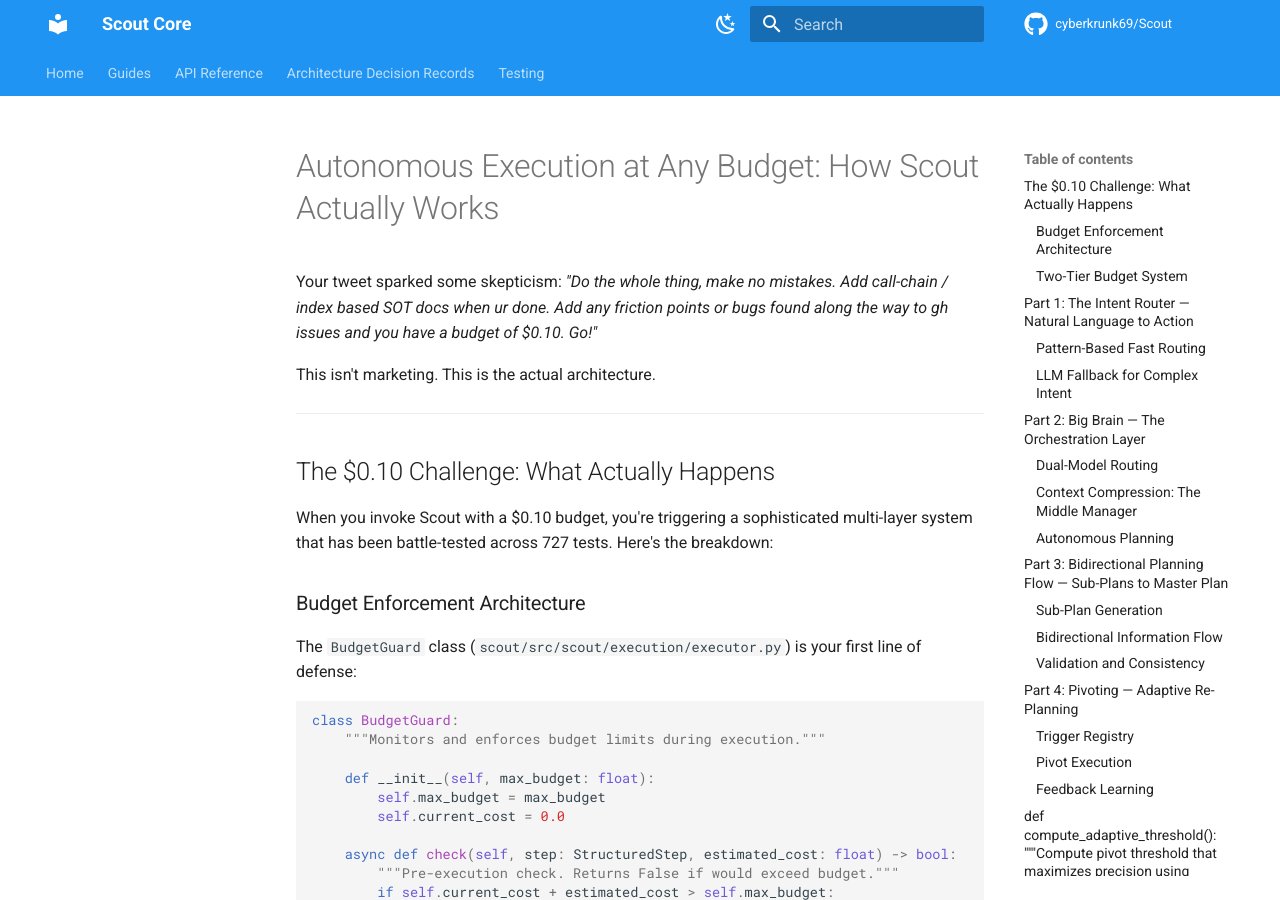
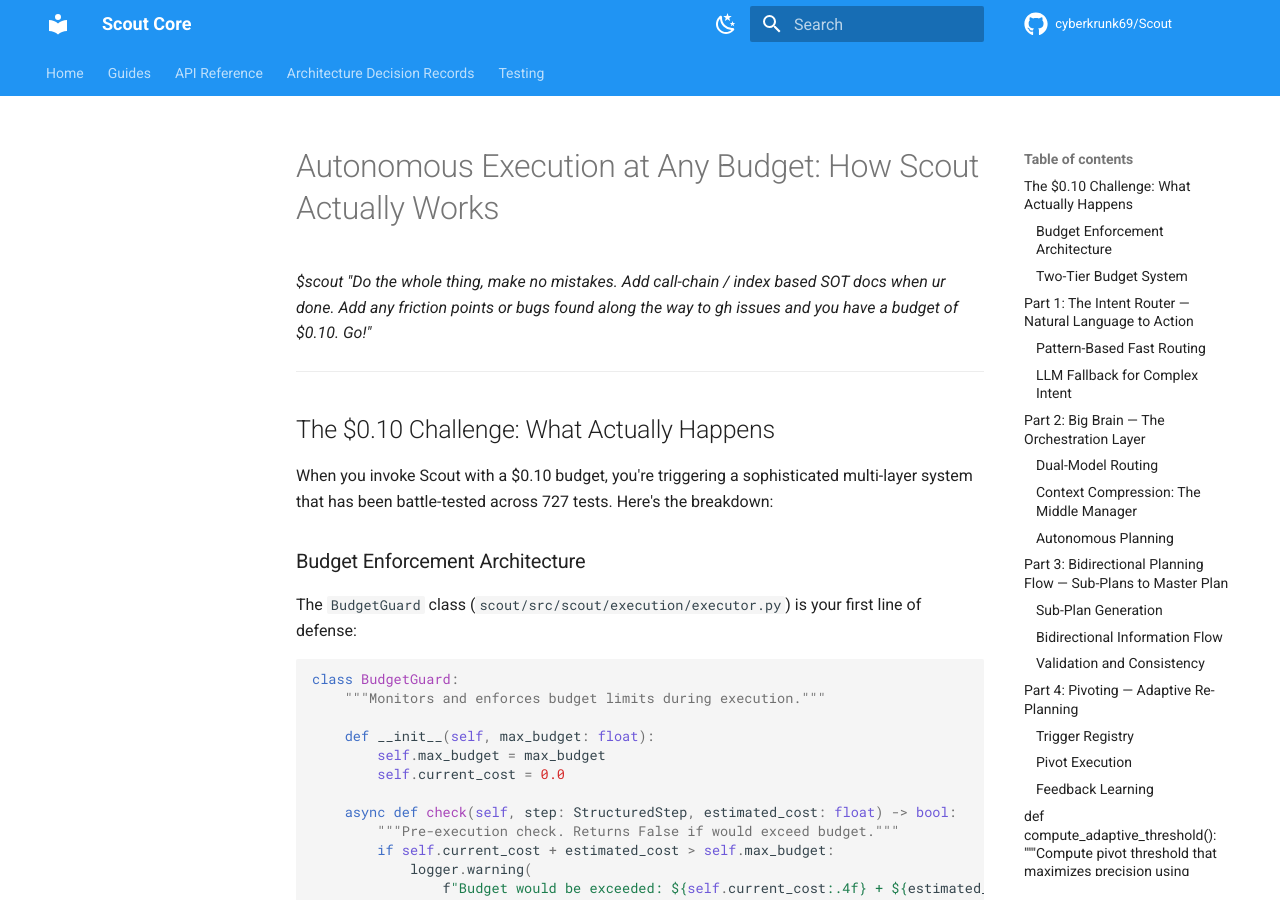
Before and after one commit to cyberkrunk69/Scout, an MkDocs documentation site: the page built from docs/guides/autonomous_execution_at_any_budget.md, in a window 1280 px wide and 900 px high. Built offline with MkDocs 1.6.1 and Material for MkDocs 9.7.7, drawn with Linux system fonts in a browser that asks for light colours; comment, search, counter and statistics services are not loaded.

Commit message:
Clarify tweet quote and remove marketing content
Rephrase tweet quote for clarity and remove marketing language.

```diff
--- a/docs/guides/autonomous_execution_at_any_budget.md
+++ b/docs/guides/autonomous_execution_at_any_budget.md
@@ -1,8 +1,6 @@
 # Autonomous Execution at Any Budget: How Scout Actually Works
 
-Your tweet sparked some skepticism: *"Do the whole thing, make no mistakes. Add call-chain / index based SOT docs when ur done. Add any friction points or bugs found along the way to gh issues and you have a budget of $0.10. Go!"*
-
-This isn't marketing. This is the actual architecture.
+*$scout "Do the whole thing, make no mistakes. Add call-chain / index based SOT docs when ur done. Add any friction points or bugs found along the way to gh issues and you have a budget of $0.10. Go!"*
 
 ---
 
```
